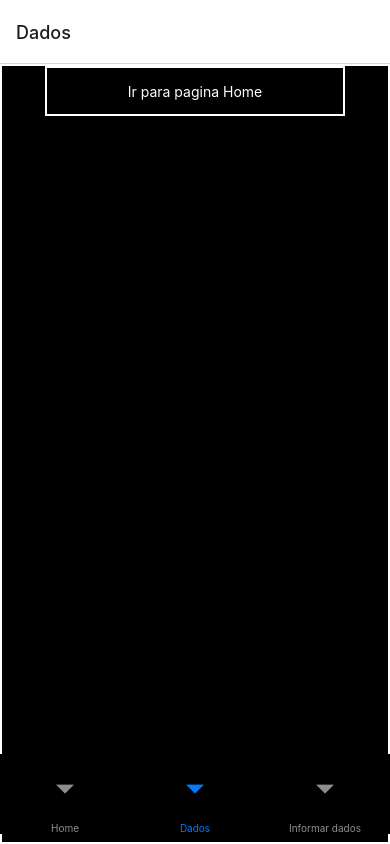
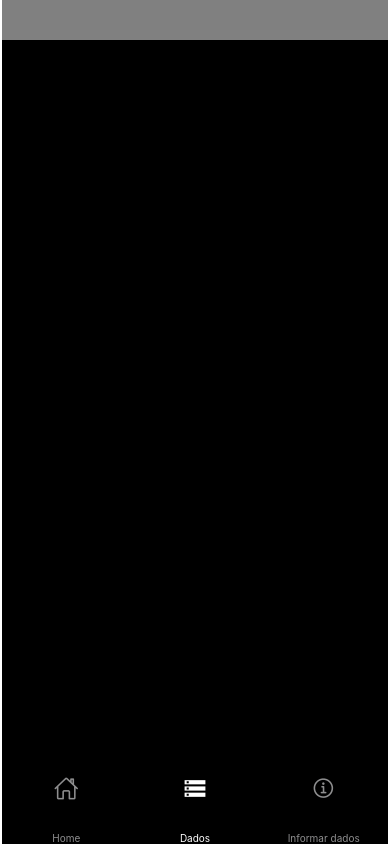
Before and after one commit to Pablohdantas/reactNative_testes, a React Native app: screen /Dados in a window 390 px wide. Built offline with nearby package versions, Linux system fonts and the light colour scheme.

Commit message:
feat: Novos componentes de Header e CardUser e icons adicionados no menu de navegação

```diff
--- a/App.tsx
+++ b/App.tsx
@@ -3,6 +3,9 @@ import Dados from "./src/Screens/Dados";
 import InformarDados from "./src/Screens/InformarDados";
 import { NavigationContainer } from "@react-navigation/native";
 import { createBottomTabNavigator } from "@react-navigation/bottom-tabs";
+import { Ionicons } from "@expo/vector-icons";
+import { MaterialIcons } from '@expo/vector-icons';
+
 
 const BottomTab = createBottomTabNavigator();
 
@@ -10,17 +13,49 @@ export default function App() {
   return (
     <NavigationContainer>
       <BottomTab.Navigator
-      screenOptions={{tabBarStyle:{
+
+      screenOptions={{
+        tabBarActiveTintColor:"#ffffff",
+        tabBarStyle:{
         backgroundColor:"#000000",
+        borderWidth:2,
+        height:100,
         borderTopWidth:0,
-        height:80,
-        bottom:10,
-        position:"absolute"
+        borderBottomWidth:0,
+        justifyContent:"center",
+        borderColor:"#ffffff",
       }}}
       >
-        <BottomTab.Screen name="Home" component={Home}/>
-        <BottomTab.Screen name="Dados" component={Dados}/>
-        <BottomTab.Screen name="Informar dados" component={InformarDados}/>
+        <BottomTab.Screen name="Home" component={Home} options={{
+            headerShown:false,
+            tabBarIcon:({color,size,focused})=>{
+              if(focused){
+                return <Ionicons name="home" size={size} color={color}/>
+              }
+              return <Ionicons name="home-outline" size={size} color={color}/>
+            }
+        }}/>
+        <BottomTab.Screen name="Dados" component={Dados} options={{
+            headerShown:false,
+            tabBarIcon:({color, size, focused})=>{
+              if(focused){
+                return <MaterialIcons name="storage" size={size} color={color} />
+              }
+              return <MaterialIcons name="storage" size={size} color={color} />
+            }
+
+        }}/>
+        <BottomTab.Screen name="Informar dados" component={InformarDados} options={{
+            headerShown:false,
+            tabBarIcon:({color, size, focused})=>{
+              if(focused){
+                return <Ionicons name="information-circle" size={size} color={color}/>
+              }
+              return <Ionicons name="information-circle-outline" size={size} color={color}/>
+
+            }
+
+        }}/>
       </BottomTab.Navigator>
     </NavigationContainer>
   );
--- /dev/null
+++ b/components/Header.tsx
@@ -0,0 +1,19 @@
+import {StyleSheet, View} from 'react-native';
+
+export default function Header() {
+  return (
+   <View style={styles.containerHeader}>
+   </View>
+  );
+}
+
+const styles = StyleSheet.create({
+    containerHeader:{
+        backgroundColor:"#ffffff",
+        opacity:0.5,
+        height:40,
+        top:0,
+        position:"absolute",
+        width:"100%",
+    }
+});
--- a/src/Screens/Dados.tsx
+++ b/src/Screens/Dados.tsx
@@ -1,16 +1,17 @@
-import { StyleSheet, Text, View,TextInput,TouchableOpacity, ScrollView} from 'react-native';
+import { StyleSheet, Text, View,TextInput,TouchableOpacity, ScrollView, SafeAreaView} from 'react-native';
+import Header from '../../components/Header';
 
-export default function Details({navigation}:any) {
+
+export default function Dados() {
   return (
-    <View style={styles.container}>
-    <ScrollView>
-      <View >
-            <TouchableOpacity style={styles.containerFormularioGeralBotao} onPress={()=>navigation.navigate("Home")}>
-            <Text style={{color:"#ffffff"}}>Ir para pagina Home</Text>
-          </TouchableOpacity>
-      </View>
-    </ScrollView>
-    </View>
+    <SafeAreaView style={styles.container}>
+      <Header/>
+      <ScrollView>
+        <View >
+
+        </View>
+      </ScrollView>
+    </SafeAreaView>
   );
 }
 
@@ -19,18 +20,11 @@ const styles = StyleSheet.create({
     flex:1,
     backgroundColor:"#000000",
     borderWidth:2,
+    borderTopWidth:0,
+    borderBottomWidth:0,
     borderColor:"#ffffff",
     justifyContent:"center",
     alignItems:"center",
   },
-  containerFormularioGeralBotao:{
 
-    width:300,
-    height:50,
-    borderWidth:2,
-    borderColor:"#ffffff",
-    marginBottom:30,
-    justifyContent:"center",
-    alignItems:"center",
-  },
 });
--- a/src/Screens/Home.tsx
+++ b/src/Screens/Home.tsx
@@ -1,13 +1,13 @@
-import { StyleSheet, Text, View,TextInput,TouchableOpacity, ScrollView} from 'react-native';
-
+import { StyleSheet, Text, View,TextInput,SafeAreaView, ScrollView} from 'react-native';
+import Header from '../../components/Header';
 export default function Home() {
   return (
-    <View style={styles.container}>
-    <ScrollView style ={{width:"90%"}} >
+    <SafeAreaView  style={styles.container}>
+      <Header/>
+      <ScrollView >
+    </ScrollView>
 
-      <Text style={{color:"#ffffff"}}>Aqui é a pagina Home</Text>
-    </ScrollView>
-    </View>
+    </SafeAreaView>
   );
 }
 
@@ -16,6 +16,8 @@ const styles = StyleSheet.create({
     flex:1,
     backgroundColor:"#000000",
     borderWidth:2,
+    borderTopWidth:0,
+    borderBottomWidth:0,
     borderColor:"#ffffff",
     justifyContent:"center",
     alignItems:"center",
--- a/src/Screens/InformarDados.tsx
+++ b/src/Screens/InformarDados.tsx
@@ -1,26 +1,40 @@
-import { StyleSheet, Text, View,TextInput,TouchableOpacity} from 'react-native';
+import { StyleSheet, Text, View,TextInput,TouchableOpacity, SafeAreaView} from 'react-native';
+import { useState, useEffect } from 'react';
+import { useNavigation } from '@react-navigation/native';
+import Header from '../../components/Header';
 
-export default function InformarDados({navigation}:any) {
+
+export default function InformarDados() {
+  const [userName , setUserName] = useState("");
+  const [userAge , setUserage] = useState("");
+  const navigation = useNavigation();
+
+  function handleSave(){
+    alert("Dados do usuário salvo com sucesso!");
+    console.log(`Nome:${userName} Idade:${userAge}`)
+    setUserName("");
+    setUserage("");
+    navigation.navigate("Dados"); /**Um bug que está funcionando */
+
+  }
   return (
-    <View style={styles.container}>
+    <SafeAreaView style={styles.container}>
+      <Header/>
       <View style={styles.containerFormulario}>
         <Text style={styles.containerFormularioTitulo}>Formulario para Obter informações</Text>
         <View style={styles.containerFormularioGeral}>
           <Text style={styles.containerFormularioTexto}>Nome:</Text>
-          <TextInput style={styles.containerFormularioInputs} placeholder='Informe seu nome...' placeholderTextColor={"#696969"}>
+          <TextInput style={styles.containerFormularioInputs} placeholder='Informe seu nome...' placeholderTextColor={"#696969"} value={userName} onChangeText={setUserName}>
           </TextInput>
           <Text style={styles.containerFormularioTexto}>Idade:</Text>
-          <TextInput style={styles.containerFormularioInputs} placeholder='Informe sua idade...' placeholderTextColor={"#696969"}>
+          <TextInput style={styles.containerFormularioInputs} placeholder='Informe sua idade...' placeholderTextColor={"#696969"}  keyboardType='numeric' value={userAge} onChangeText={setUserage}>
           </TextInput>
-          <TouchableOpacity style={styles.containerFormularioGeralBotao}>
+          <TouchableOpacity style={styles.containerFormularioGeralBotao} onPress={handleSave}>
             <Text style={{color:"#ffffff"}}>Enviar</Text>
-          </TouchableOpacity>
-          <TouchableOpacity style={styles.containerFormularioGeralBotao} onPress={()=>navigation.navigate("Home")}>
-            <Text style={{color:"#ffffff"}}>Ir para pagina Home</Text>
           </TouchableOpacity>
         </View>
       </View>
-    </View>
+    </SafeAreaView>
   );
 }
 
@@ -29,6 +43,8 @@ const styles = StyleSheet.create({
     flex:1,
     backgroundColor:"#000000",
     borderWidth:2,
+    borderTopWidth:0,
+    borderBottomWidth:0,
     borderColor:"#ffffff",
     justifyContent:"center",
     alignItems:"center",
```
Also changed, not shown: components/CardUser.tsx (added).
